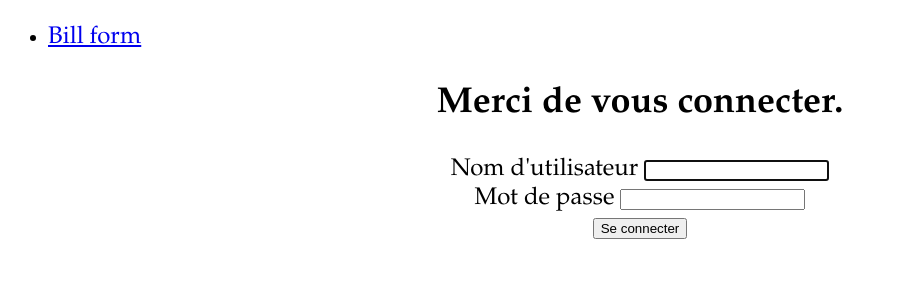
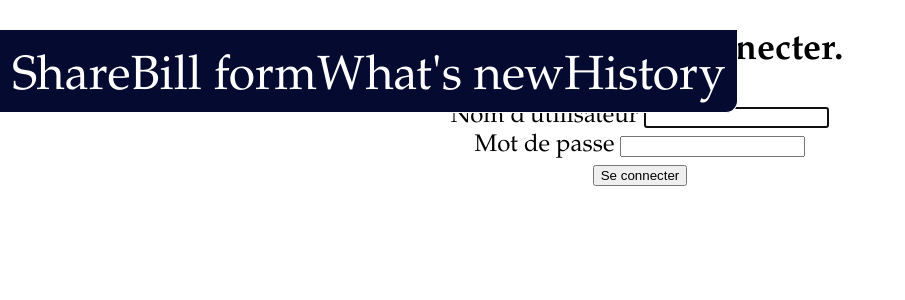
Before and after one commit to NicolasRolin13/EID2PLS-expenses, a Django app: page /accounts/login/ in a window 1280 px wide. Shown: the top 300 px of the page, without its empty margins (0-905 px from the left). Run offline with Django 3.2, Linux system fonts and the light colour scheme.

Commit message:
[expenses] some useless stuff

```diff
--- a/expenses/static/main.css
+++ b/expenses/static/main.css
@@ -1,9 +1,16 @@
 body {
-    font-family: Palatino, serif;
+    font-family: "Linux Libertine O", Palatino, serif;
     font-weight: normal;
     font-size: 1.5em;
+    margin: 0px;
+    padding: 0px;
+    height: 100%;
 }
 
+ul {
+    margin: 0px;
+    padding: 0px;
+}
 ul.django-form {
     background: #9ea4d7
 }
@@ -56,3 +63,54 @@ ul.django-form {
     width: 50%;
     font-size: 0.75em;
 }
+
+nav ul ul {
+    display: none;
+}
+
+nav ul li:hover > ul{
+    display: block;
+}
+
+nav ul {
+    position: relative;
+    display: inline-table;
+}
+
+nav ul ul li {
+    display: block;
+}
+
+nav.top-navigation-bar {
+    position: absolute;
+    display: block;
+    background-color: #050B30;
+    border-color: #FFFFFF;
+    border-width: 1px;
+    border-bottom-style: solid;
+    border-right-style: solid;
+    border-bottom-right-radius: 0.5em;
+    padding-top: 0.8em;
+    padding-bottom: 0.2em;
+    padding-left: 0.5em;
+    padding-right: 0.5em;
+    background-image: -moz-linear-gradient(top, #050B30, #0E1749)
+}
+.top-navigation-bar ul {
+    float: left;
+}
+.top-navigation-bar li {
+    list-style-type: none;
+    display: inline;
+}
+
+.top-navigation-bar a {
+    color: white;
+    font-size: 2em;
+    font-style: bold;
+    text-decoration: none;
+}
+
+ul.user-menu {
+    float: right;
+}
--- a/expenses/templates/base.html
+++ b/expenses/templates/base.html
@@ -6,9 +6,17 @@
     </head>
     <body>
         <header>
-            <nav>
-                <ul class="top-navigation-bar">
+            <nav class="top-navigation-bar">
+                <ul>
+                    <li><a href="/" class="share-link">Share</a></li>
                     <li><a href="{% url 'expenses.views.normal_bill_form' %}">Bill form</a></li>
+                    <li><a href="{% url 'expenses.views.whats_new' %}">What's new</a></li>
+                    <li><a href="{% url 'expenses.views.view_history' %}">History</a></li>
+                    {% if user.is_authenticated %}
+                    <li><a href=#>{{ user.username }}</a><ul class="user-menu">
+                        <li><a href=#>Logout</a></li>
+                    </ul></li>
+                    {% endif %}
                 </ul>
             </nav>
         </header>
```
